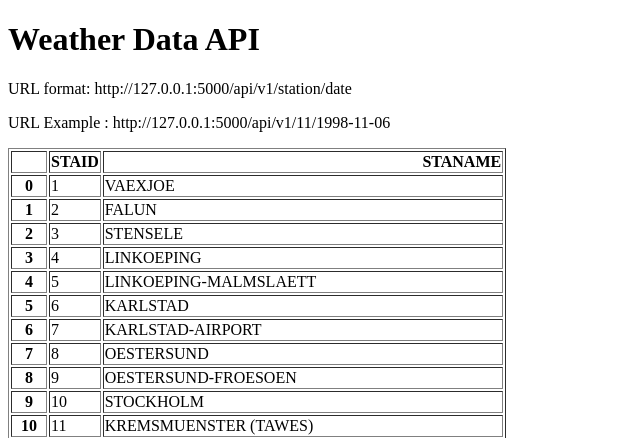
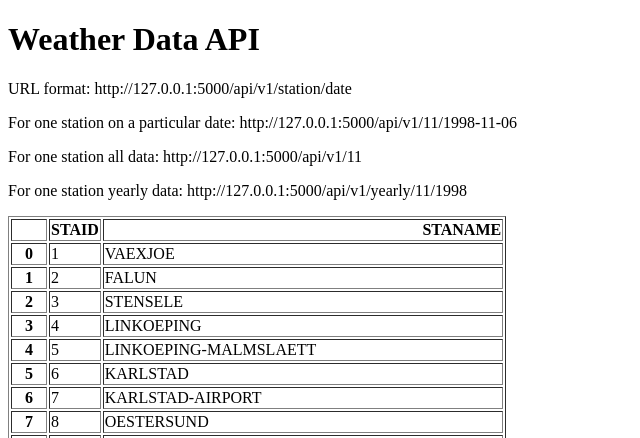
Before and after one commit to Chandrakanth0698/weather-api, a Flask app: page / in a window 1280 px wide. Shown: the top 438 px of the page, without its empty margins (0-640 px from the left). Run offline with Flask 3, Linux system fonts and the light colour scheme.

Commit message:
Add url endpoints for yearly and station data

```diff
--- a/main.py
+++ b/main.py
@@ -26,5 +26,22 @@ def about(station, date):
             "temperature": temperature}
 
 
+@app.route("/api/v1/<station>")
+def alldata(station):
+    df = pd.read_csv(f"data_small/TG_STAID{str(station).zfill(6)}.txt",
+                     skiprows=20, parse_dates=["    DATE"])
+    result = df.to_dict(orient="records")
+    return result
+
+
+@app.route("/api/v1/yearly/<station>/<year>")
+def yearly(station, year):
+    df = pd.read_csv(f"data_small/TG_STAID{str(station).zfill(6)}.txt",
+                     skiprows=20,)
+    df["    DATE"] = df["    DATE"].astype(str)
+    result = df[df["    DATE"].str.startswith(str(year))].to_dict(orient="records")
+    return result
+
+
 if __name__ == "__main__":
     app.run(debug=True)
--- a/templates/home.html
+++ b/templates/home.html
@@ -7,7 +7,9 @@
 <body>
 <h1>Weather Data API</h1>
 <p>URL format: http://127.0.0.1:5000/api/v1/station/date</p>
-<p> URL Example : http://127.0.0.1:5000/api/v1/11/1998-11-06</p>
+<p> For one station on a particular date: http://127.0.0.1:5000/api/v1/11/1998-11-06</p>
+<p> For one station all data: http://127.0.0.1:5000/api/v1/11</p>
+<p> For one station yearly data: http://127.0.0.1:5000/api/v1/yearly/11/1998</p>
 <p>{{data|safe}}</p>
 </body>
 </html>
```
